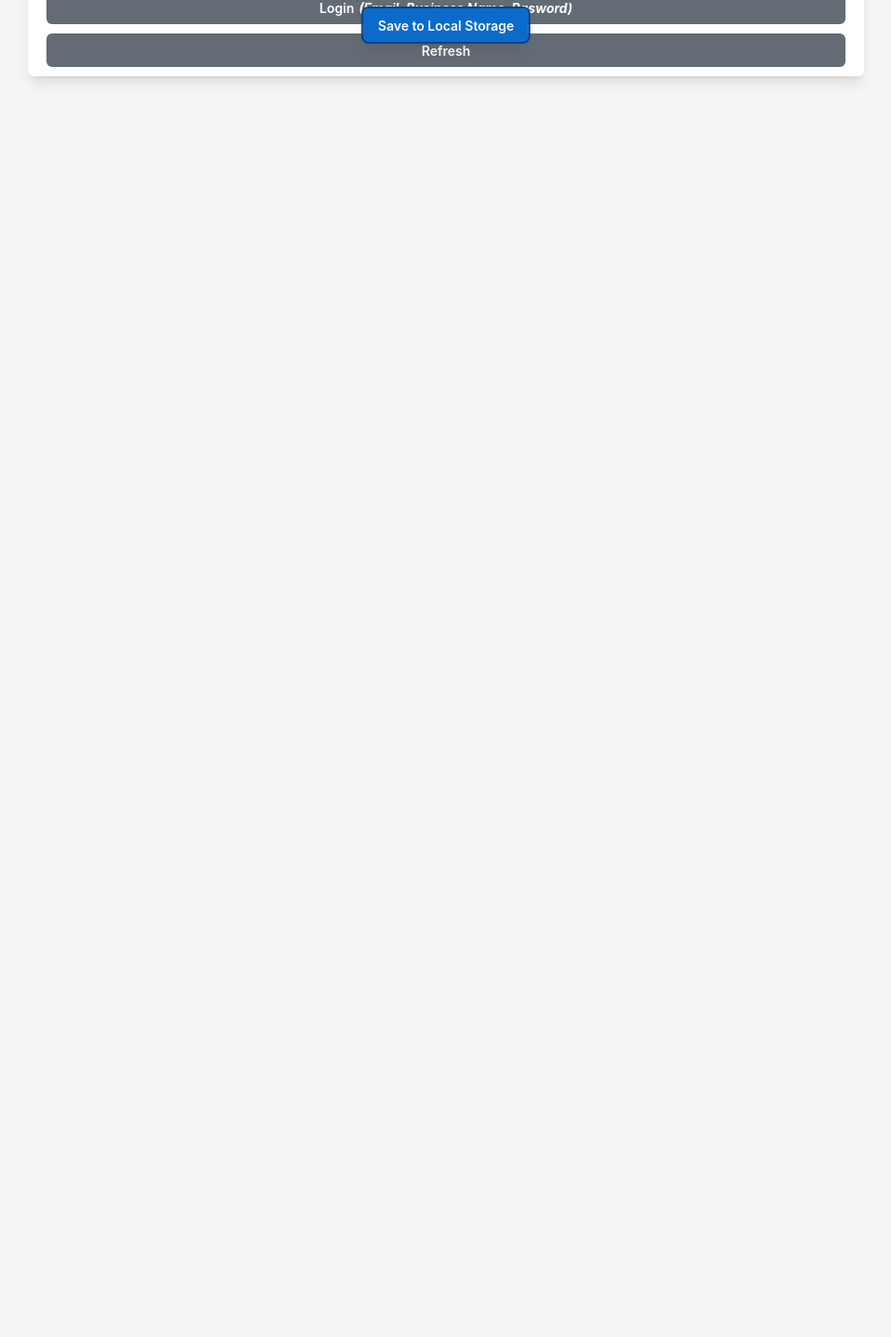
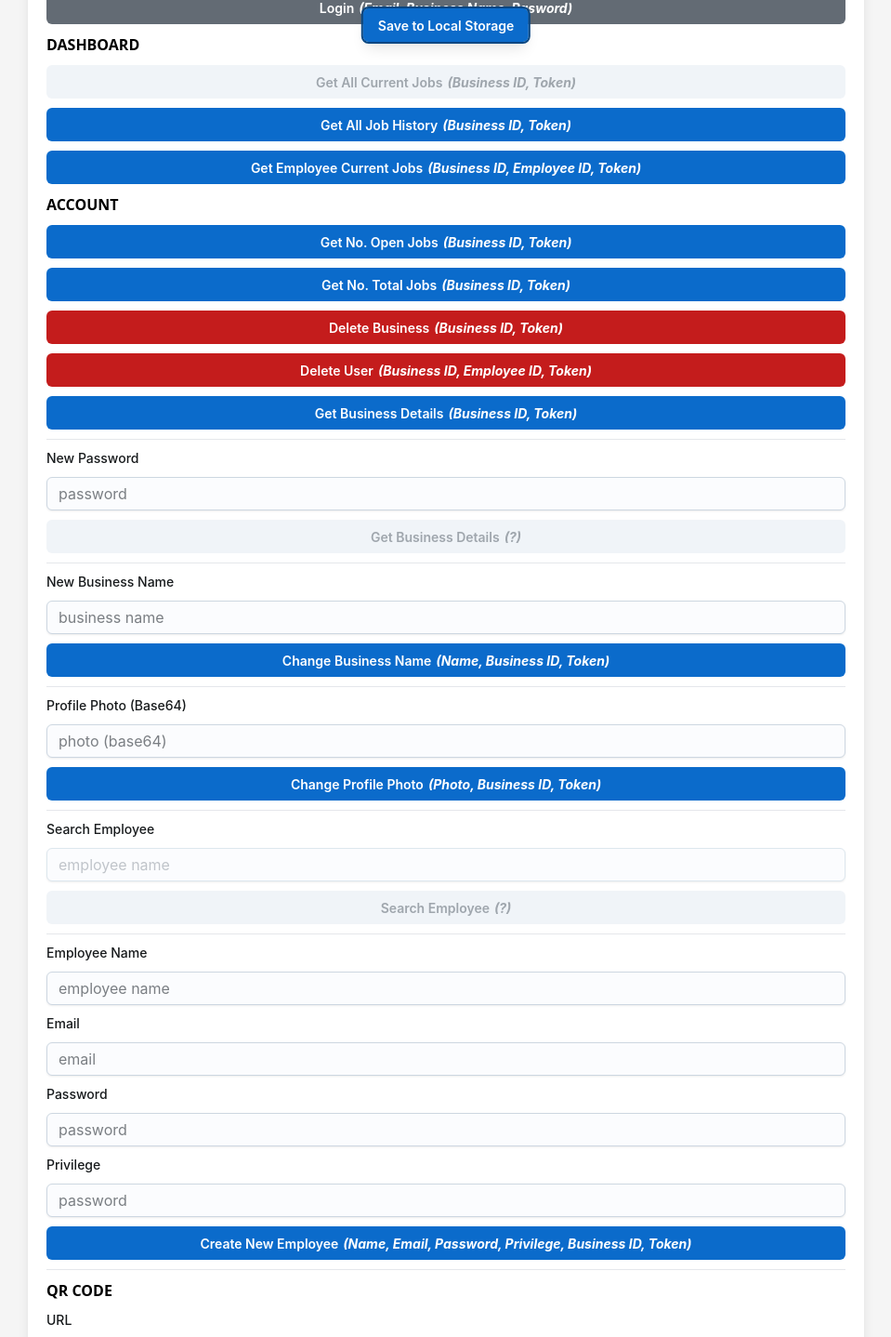
Before and after one commit to HufsaHaq/tellmewhen, a Next.js app in the folder tellmewhen/: page /debugger in a window 1280 px wide. Shown: the part 730-2168 px from the top of the page at 93% size, without its empty margins (160-1119 px from the left). Before the commit the page ends 902 px from the top, so only its background shows below. Built offline with nearby package versions, Linux system fonts and the light colour scheme.

Commit message:
Changed parameters on customer view, and fixed profile image compression issue

```diff
--- a/tellmewhen/package.json
+++ b/tellmewhen/package.json
@@ -21,7 +21,8 @@
     "nodemon": "^3.1.9",
     "react": "^19.0.0",
     "react-dom": "^19.0.0",
-    "react-responsive": "^10.0.1"
+    "react-responsive": "^10.0.1",
+    "stream-chat-react": "^12.13.1"
   },
   "devDependencies": {
     "autoprefixer": "^10.4.20",
--- a/tellmewhen/src/app/chat/business_chat/page.jsx
+++ b/tellmewhen/src/app/chat/business_chat/page.jsx
@@ -20,7 +20,7 @@ export default function Page() {
             setID(storedID);
 
             // Attempt login using that ID
-            const res = await LogIn(storedID);
+            const res = await LogIn(storedID, localStorage["businessID"]);
             if (res.status === 200) {
                 setUserData(res.data.user);
                 setData(res.data);
--- a/tellmewhen/src/app/customer_view/[slug]/page.jsx
+++ b/tellmewhen/src/app/customer_view/[slug]/page.jsx
@@ -4,11 +4,11 @@ import { useState, useEffect } from "react";
 import Header from "@/components/Header";
 import { useParams } from "next/navigation";
 import { GetJobDetails } from "@/scripts/customer";
-
+import React, { use } from "react";
 
 /*
 
-              DYNAMIC ROUTING
+                            DYNAMIC ROUTING
 This will allow for data to be added to the end of the URL in the form of
 
             localhost:PORT:/customer_view/......
@@ -24,7 +24,8 @@ function Page({params}) {
   const [businessName, setBusinessName] = useState("");
   const [jobDescription, setJobDescription] = useState("");
   const [errorDetails, setErrorDetails] = useState("");
-  const { jobID } = useParams();
+  const parameters = React.use(params)
+  const [jobID, setJobID] = useState("");
   const [notificationsEnabled, setNotificationsEnabled] = useState(false);
 
   useEffect(() => {
@@ -132,14 +133,16 @@ function Page({params}) {
 
 
   useEffect(() => {
-
     async function fetchJobDetails() {
+      setJobID(parameters.slug)
+      console.log(parameters.slug)
       let details;
       try {
-        details = await GetJobDetails(jobID);
+        details = await GetJobDetails(parameters.slug);
         if (details.status === 200) {
-          setBusinessName(details.data);
-          setJobDescription(details.data);
+          console.log(details)
+          setBusinessName(details.data.Business_Name || "");
+          setJobDescription(details.data.Description || "");
           setErrorDetails("");
         }
         else
--- a/tellmewhen/src/app/debugger/page.jsx
+++ b/tellmewhen/src/app/debugger/page.jsx
@@ -1,7 +1,8 @@
 "use client";
 import { Input, Button, FormLabel } from "@mui/joy";
 import { useState, useEffect } from "react";
-import { Register, Login, HandleUnauthorised } from "@/scripts/login";
+import { Register, Login } from "@/scripts/login";
+
 
 function Debugger() {
     const [Endpoint, SetEndPoint] = useState("");
@@ -19,7 +20,6 @@ function Debugger() {
     const [NewEmployeeEmail, SetNewEmployeeEmail] = useState("");
     const [NewEmployeePassword, SetNewEmployeePassword] = useState("");
     const [NewEmployeePrivilege, SetNewEmployeePrivilege] = useState("");
-
 
     useEffect(() => {
         if(typeof window === "undefined") return;
@@ -41,8 +41,8 @@ function Debugger() {
                 <FormLabel>Server Endpoint</FormLabel>
                 <Input id="endpoint" placeholder="endpoint" onChange={(event) => { SetEndPoint(event.target.value) }} value={Endpoint}></Input>
 
-                <FormLabel>Username</FormLabel>
-                <Input id="username" placeholder="username" onChange={(event) => { SetEmail(event.target.value) }} value={Email}></Input>
+                <FormLabel>Email</FormLabel>
+                <Input id="email" placeholder="email" onChange={(event) => { SetEmail(event.target.value) }} value={Email}></Input>
 
                 <FormLabel>Business Name</FormLabel>
                 <Input id="username" placeholder="business name" onChange={(event) => { SetUsername(event.target.value) }} value={Username}></Input>
@@ -58,9 +58,57 @@ function Debugger() {
                 <hr/>
                 <h1 className="mt-[10px] font-bold">AUTH</h1>
 
-                <Button color="neutral" className="w-[100%]" onClick={()=>{Register(Username, Password).then(res=>console.log(res))}}>Register <h1 className="ml-[5px] italic font-bold">(Email, Business Name, Pasword)</h1></Button>
+                <Button color="neutral" className="w-[100%]" onClick={()=>{Register(Email, Username, Password).then(res=>console.log(res))}}>Register <h1 className="ml-[5px] italic font-bold">(Email, Business Name, Pasword)</h1></Button>
                 <Button color="neutral" className="w-[100%]" onClick={()=>{Login(Email, Username, Password).then(res=>{console.log(console.log(res.data))})}}>Login <h1 className="ml-[5px] italic font-bold">(Email, Business Name, Pasword)</h1></Button>
-                <Button color="neutral" className="w-[100%]" onClick={()=>{console.log(HandleUnauthorised(Email, Username, Password))}}>Refresh</Button>
+
+                <h1 className="font-bold">DASHBOARD</h1>
+                <Button className="w-[100%]" disabled = {true} onClick={()=>{GetAllCurrentJobs(ID, localStorage["accessToken"]).then(res=>console.log(res))}}>Get All Current Jobs <h1 className="ml-[5px] italic font-bold">(Business ID, Token)</h1></Button>
+                <Button className="w-[100%]" onClick={()=>{GetAllJobHistory(ID, localStorage["accessToken"]).then(res=>console.log(res))}}>Get All Job History <h1 className="ml-[5px] italic font-bold">(Business ID, Token)</h1></Button>
+                <Button color="primary" className="w-[100%]" onClick={()=>{GetCurrentJobsForEmployee(ID, EmpID, localStorage["accessToken"]).then(res => console.log(res))}}>Get Employee Current Jobs<h1 className="ml-[5px] italic font-bold">(Business ID, Employee ID, Token)</h1></Button>
+
+                <h1 className="font-bold">ACCOUNT</h1>
+                <Button color="primary" className="w-[100%]" onClick={()=>{GetNumberOfOpenJobs(ID, localStorage["accessToken"]).then(res=>console.log(res))}}>Get No. Open Jobs <h1 className="ml-[5px] italic font-bold">(Business ID, Token)</h1></Button>
+                <Button color="primary"className="w-[100%]" onClick={()=>{GetNumberOfTotalJobs(ID, localStorage["accessToken"]).then(res=>console.log(res))}}>Get No. Total Jobs <h1 className="ml-[5px] italic font-bold">(Business ID, Token)</h1></Button>
+                <Button color="danger" className="w-[100%]" onClick={()=>{DeleteBusiness(ID, localStorage["accessToken"]).then(res=>console.log(res))}}>Delete Business <h1 className="ml-[5px] italic font-bold">(Business ID, Token)</h1></Button>
+                <Button color="danger" className="w-[100%]" onClick={()=>{DeleteUser(ID, EmpID, localStorage["accessToken"]).then(res=>console.log(res))}}>Delete User <h1 className="ml-[5px] italic font-bold">(Business ID, Employee ID, Token)</h1></Button>
+                <Button className="w-[100%]" onClick={()=>{GetProfileData(ID, localStorage["accessToken"]).then(res=>console.log(res))}}>Get Business Details <h1 className="ml-[5px] italic font-bold">(Business ID, Token)</h1></Button>
+
+                <hr/>
+                <FormLabel>New Password</FormLabel>
+                <Input id="newpasswordemp" placeholder="password" onChange={(event) => { SetNewPasswordEmployee(event.target.value) }} value={NewPasswordEmployee}></Input>
+                <Button disabled={true} className="w-[100%]" onClick={()=>{return; ChangeEmployeePassword(ID, localStorage["accessToken"]).then(res=>console.log(res))}}>Get Business Details <h1 className="ml-[5px] italic font-bold">(?)</h1></Button>
+
+                <hr/>
+                <FormLabel>New Business Name</FormLabel>
+                <Input id="newname" placeholder="business name" onChange={(event) => { SetNewBusinessName(event.target.value) }} value={NewBusinessName}></Input>
+                <Button className="w-[100%]" onClick={()=>{ChangeEmployeePassword(NewBusinessName, ID, localStorage["accessToken"]).then(res=>console.log(res))}}>Change Business Name<h1 className="ml-[5px] italic font-bold">(Name, Business ID, Token)</h1></Button>
+
+                <hr/>
+                <FormLabel>Profile Photo (Base64)</FormLabel>
+                <Input id="photo" placeholder="photo (base64)" onChange={(event) => { SetNewPhoto(event.target.value) }} value={NewPhoto}></Input>
+                <Button className="w-[100%]" onClick={()=>{ChangeProfilePhoto(NewProilePhoto, ID, localStorage["accessToken"]).then(res=>console.log(res))}}>Change Profile Photo<h1 className="ml-[5px] italic font-bold">(Photo, Business ID, Token)</h1></Button>
+
+                <hr/>
+                <FormLabel>Search Employee</FormLabel>
+                <Input disabled={true} placeholder="employee name" onChange={(event) => { return;SetNewPhoto(event.target.value) }} value={""}></Input>
+                <Button disabled={true} className="w-[100%]" onClick={()=>{return; ChangeProfilePhoto(NewProilePhoto, ID, localStorage["accessToken"]).then(res=>console.log(res))}}>Search Employee<h1 className="ml-[5px] italic font-bold">(?)</h1></Button>
+
+                <hr/>
+                <FormLabel>Employee Name</FormLabel>
+                <Input placeholder="employee name" onChange={(event) => { SetNewEmployeeName(event.target.value) }} ></Input>
+                <FormLabel>Email</FormLabel>
+                <Input placeholder="email" onChange={(event) => { SetNewPhoto(event.target.value) }}></Input>
+                <FormLabel>Password</FormLabel>
+                <Input placeholder="password" onChange={(event) => { return;SetNewPhoto(event.target.value) }} value={""}></Input>
+                <FormLabel>Privilege</FormLabel>
+                <Input type="number" placeholder="password" onChange={(event) => { return;SetNewPhoto(event.target.value) }} value={""}></Input>
+                <Button className="w-[100%]" onClick={()=>{return; ChangeProfilePhoto(NewProilePhoto, ID, localStorage["accessToken"]).then(res=>console.log(res))}}>Create New Employee<h1 className="ml-[5px] italic font-bold">(Name, Email, Password, Privilege, Business ID, Token)</h1></Button>
+                <hr/>
+
+                <h1 className="font-bold">QR CODE</h1>
+                <FormLabel>URL</FormLabel>
+                <Input id="qrurl" placeholder="qr url" onChange={(event) => { SetQRURL(event.target.value) }} value={QRURL}></Input>
+                <Button disabled={true} className="w-[100%]" onClick={()=>{return; GetProfileData(ID, localStorage["accessToken"]).then(res=>console.log(res))}}>Get QR Code <h1 className="ml-[5px] italic font-bold">(URL, Token)</h1></Button>
 
             </div>
         </span>
--- a/tellmewhen/src/components/Account/ChangeProfilePhoto.jsx
+++ b/tellmewhen/src/components/Account/ChangeProfilePhoto.jsx
@@ -9,7 +9,7 @@ function ChangeProfilePhoto({isOpen, profilePhoto, errorMessage, onClose, onSave
 
 	const imgOptions = {
 		maxSizeMB: 1,
-		maxWidthOrHeight: 256,
+		maxWidthOrHeight: 200,
 		useWebWorker: true,
 	}
 
```
Also changed, not shown: tellmewhen/src/app/account/page.jsx (+17 -8 lines), 1 other file (tests, documents, lock files or other folders).
